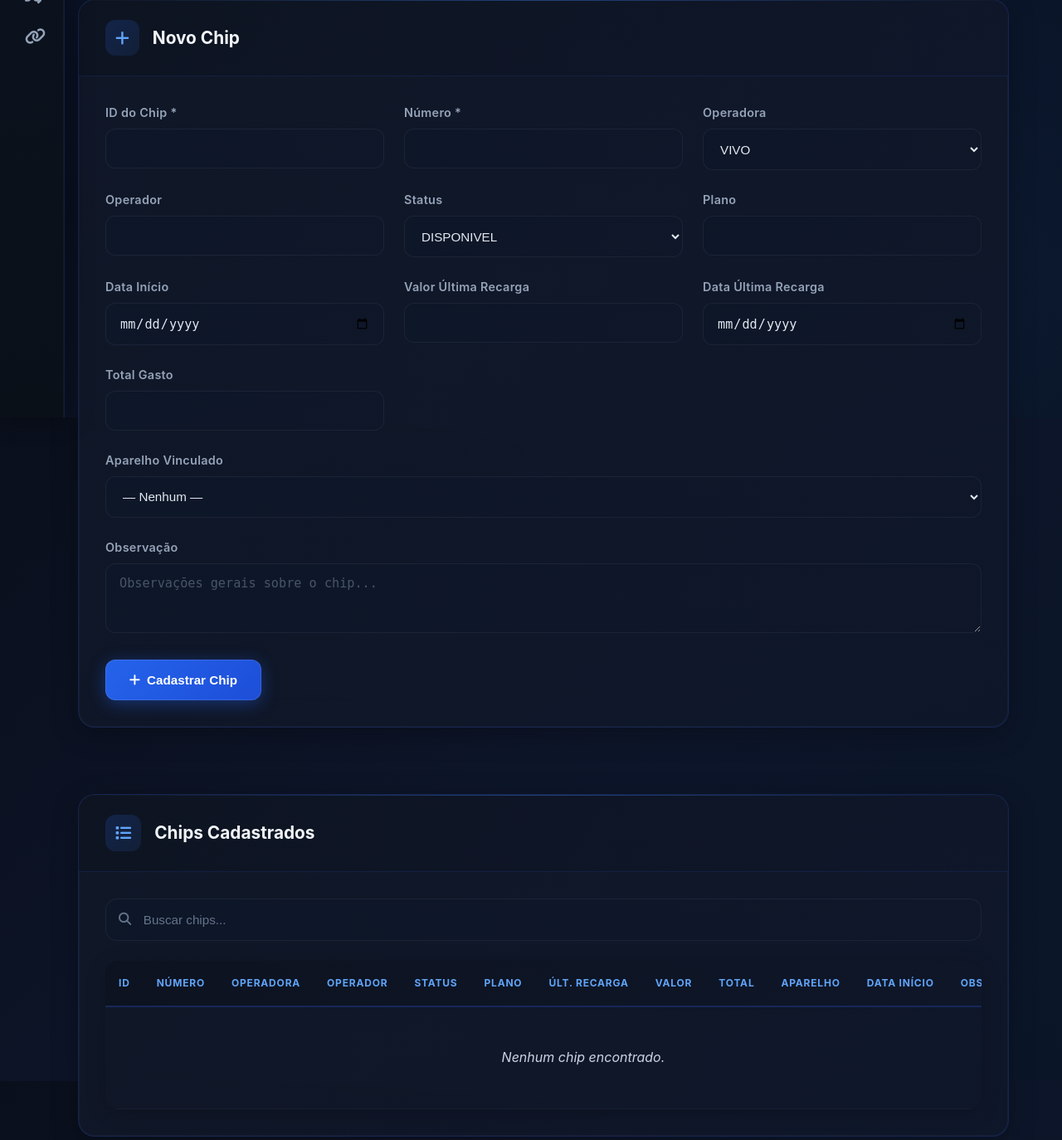
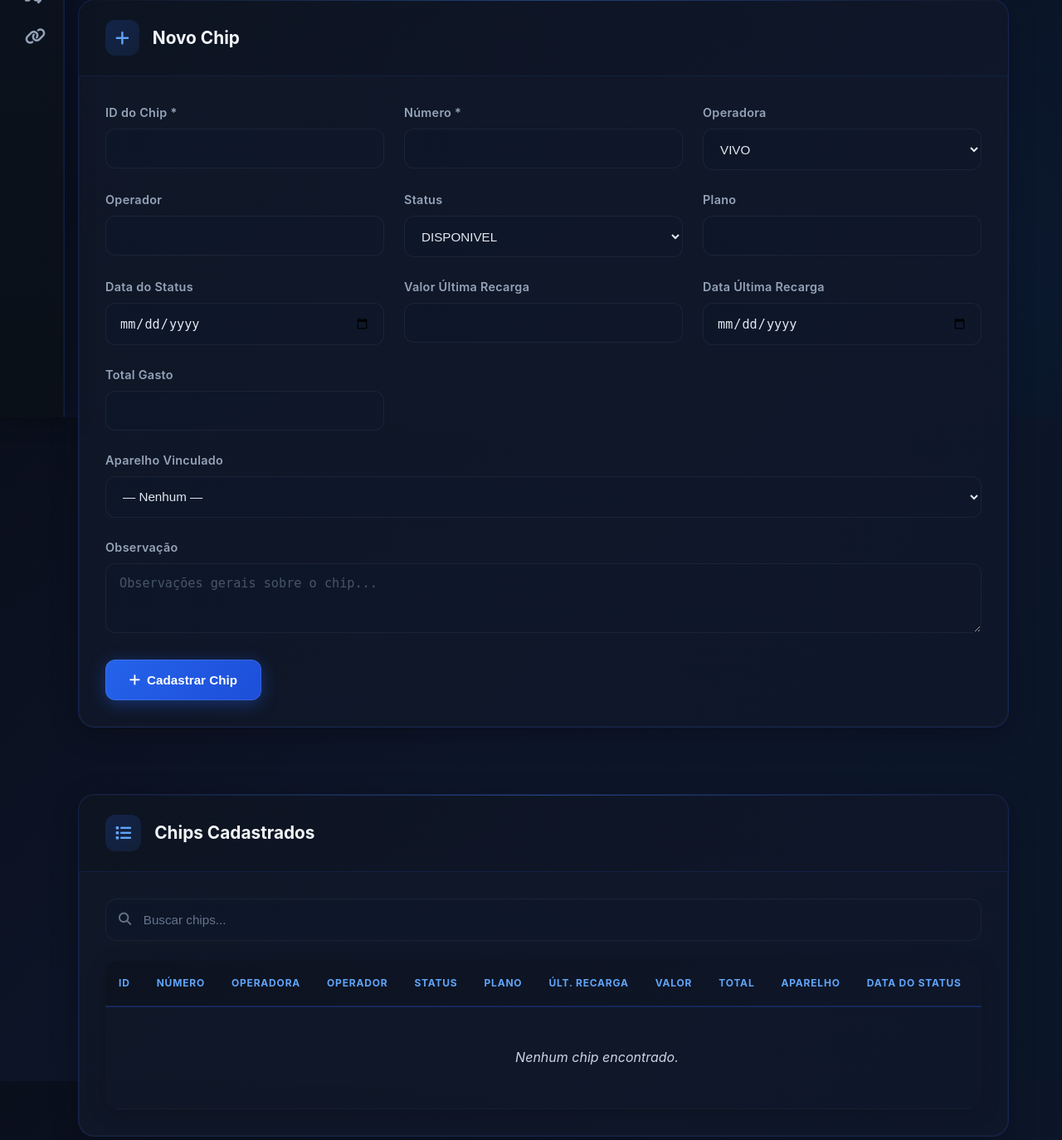
Before and after one commit to desenvoltoo/painel-chips, a Flask app: template templates/chips.html in a window 1280 px wide. Shown: the part 297-1671 px from the top of the page at 83% size. Run offline with Flask 3, Linux system fonts and the light colour scheme; the template is opened without the code that fills it, so the values that code supplies are empty; parts of the project's set-up code (start-up, migrations or seed data) failed here and were passed over; some libraries are stand-ins or nearby versions.

Commit message:
Update chips.html

```diff
--- a/templates/chips.html
+++ b/templates/chips.html
@@ -87,7 +87,7 @@
 
             <div class="form-row">
                 <div class="form-group">
-                    <label>Data Início</label>
+                    <label>Data do Status</label>
                     <input type="date" name="data_inicio">
                 </div>
 
@@ -165,7 +165,7 @@
                         <th>Valor</th>
                         <th>Total</th>
                         <th>Aparelho</th>
-                        <th>Data Início</th>
+                        <th>Data do Status</th>
                         <th>Obs</th>
                         <th>Ações</th>
                     </tr>
@@ -214,7 +214,7 @@
             </div>
 
             <div class="form-group">
-                <label>Data Início</label>
+                <label>Data do Status</label>
                 <input type="date" id="modal_data_inicio" name="data_inicio">
             </div>
 
```
